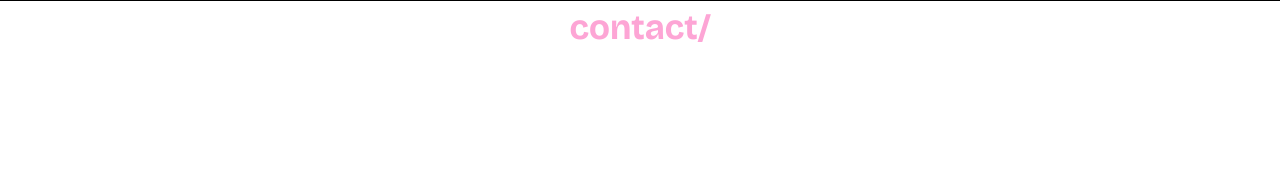
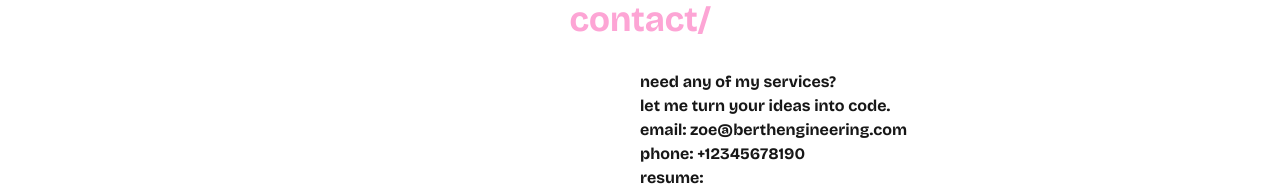
Before and after one commit to zani0/byzoe, a Next.js app in the folder by-zoe/: page / in a window 1280 px wide. Shown: the part 2038-2225 px from the top of the page. Before the commit the page ends 2116 px from the top, so only its background shows below. Built offline with nearby package versions, Linux system fonts and the light colour scheme.

Commit message:
added contacts

```diff
--- a/by-zoe/src/app/page.tsx
+++ b/by-zoe/src/app/page.tsx
@@ -33,6 +33,15 @@ export default function Navigation() {
         "dolorum omnis exercitationem eligendi enim explicabo deserunt fuga nobis pariatur.",
       category: "web development",
     },
+  ];
+  const contacts = [
+    {
+      name: "Email",
+      value: "zoe@berthengineering.com",
+      url: "mailto:zoe@berthengineering.com",
+    },
+    { name: "Phone", value: "+12345678190", url: "tel:+12345678910" },
+    { name: "Resume", value: "", url: "#" },
   ];
   return (
     <>
@@ -78,7 +87,7 @@ export default function Navigation() {
       {/* about */}
       <section
         id="about"
-        className="flex bg-black justify-center items-center w-full py-6 px-6 min-h-[400px]"
+        className="mx-auto flex bg-black justify-center items-center w-full py-6 px-6 min-h-[400px]"
       >
         <div className="max-w-7xl text-white items-center justify-center text-center lg:text-[20px] text-[14px]">
           <h1 className="lg:text-[35px] text-[20px] text-pink-300 mb-6">
@@ -113,14 +122,17 @@ export default function Navigation() {
         <h1 className="lg:text-[35px] text-[20px] text-center text-pink-300 mb-6">
           projects i've worked on/
         </h1>
-        <div className="grid lg:grid-cols-3 gap-4">
+        <div className="grid lg:grid-cols-3 gap-6">
           {projects.map((item) => (
-            <figure key={item.name} className="relative max-w-full min-h-[400px] transition-all duration-300 cursor-pointer filter grayscale hover:grayscale-0">
+            <figure
+              key={item.name}
+              className="relative max-w-full min-h-[400px] transition-all duration-300 cursor-pointer filter grayscale hover:grayscale-0"
+            >
               <Link href="#">
                 <Image
                   className="rounded-lg"
                   src={item.image}
-                  alt="image description"
+                  alt={item.name}
                   width={500}
                   height={200}
                 />
@@ -146,6 +158,23 @@ export default function Navigation() {
         <h1 className="lg:text-[35px] text-[20px] text-center text-pink-300 mb-6">
           contact/
         </h1>
+        <div className="grid lg:grid-cols-2">
+          <div></div>
+          <div>
+            <h1>Need any of my services?</h1>
+            <p>Let me turn your ideas into code.</p>
+            <div>
+              <ul>
+                {contacts.map((item) => (
+                  <li key={item.name}>
+                    {item.name}:
+                    <Link href={item.url}> {item.value}</Link>
+                  </li>
+                ))}
+              </ul>
+            </div>
+          </div>
+        </div>
       </section>
     </>
   );
```
